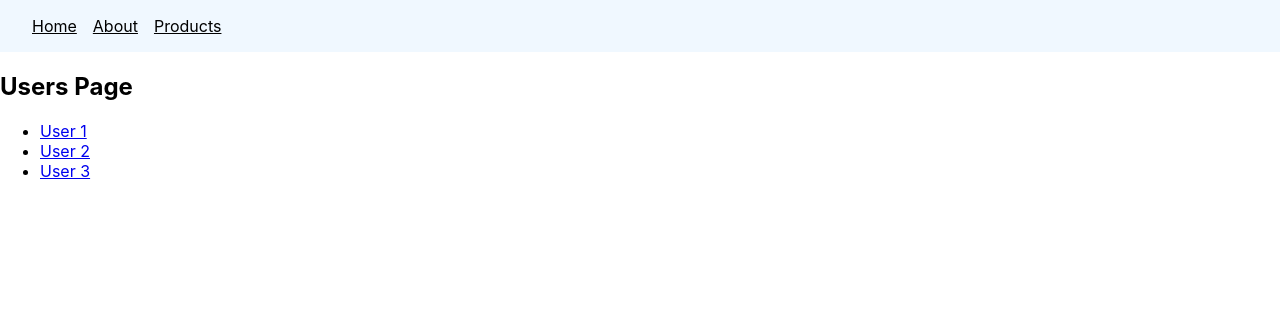
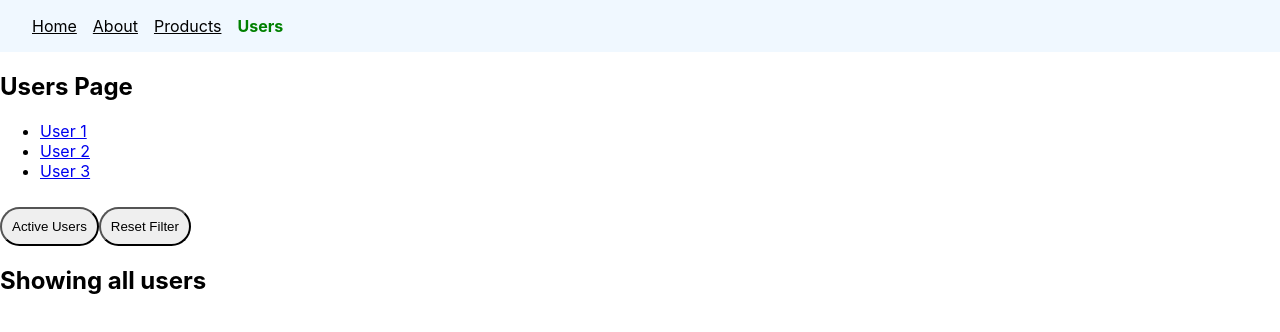
Before and after one commit to Quwambinuyo/React-Router-Dom, a React (Create React App) app: page /users in a window 1280 px wide. Shown: the top 332 px of the page. Built offline with nearby package versions, Linux system fonts and the light colour scheme.

Commit message:
searchParams explained

```diff
--- a/src/components/Navbar.js
+++ b/src/components/Navbar.js
@@ -21,6 +21,9 @@
       <NavLink style={navLinkStyles} to="/products">
         Products
       </NavLink>
+      <NavLink style={navLinkStyles} to="/users">
+        Users
+      </NavLink>
     </nav>
   );
 }
--- a/src/components/Users.js
+++ b/src/components/Users.js
@@ -1,6 +1,10 @@
-import { Outlet, Link } from "react-router-dom";
+import { Outlet, Link, useSearchParams } from "react-router-dom";
 
 function Users() {
+  const [searchParams, setSearchParams] = useSearchParams();
+
+  const showActiveUsers = searchParams.get("filter") === "active";
+
   return (
     <div>
       <h2>Users Page</h2>
@@ -15,7 +19,20 @@
           <Link to="/users/3">User 3</Link>
         </li>
       </ul>
-      <Outlet /> {/* This renders UserDetails when a user is clicked */}
+      <Outlet />
+
+      <div>
+        <button onClick={() => setSearchParams({ filter: "active" })}>
+          Active Users
+        </button>
+        <button onClick={() => setSearchParams()}>Reset Filter</button>
+      </div>
+
+      {showActiveUsers ? (
+        <h2>Showing Active Users</h2>
+      ) : (
+        <h2>Showing all users</h2>
+      )}
     </div>
   );
 }
```
